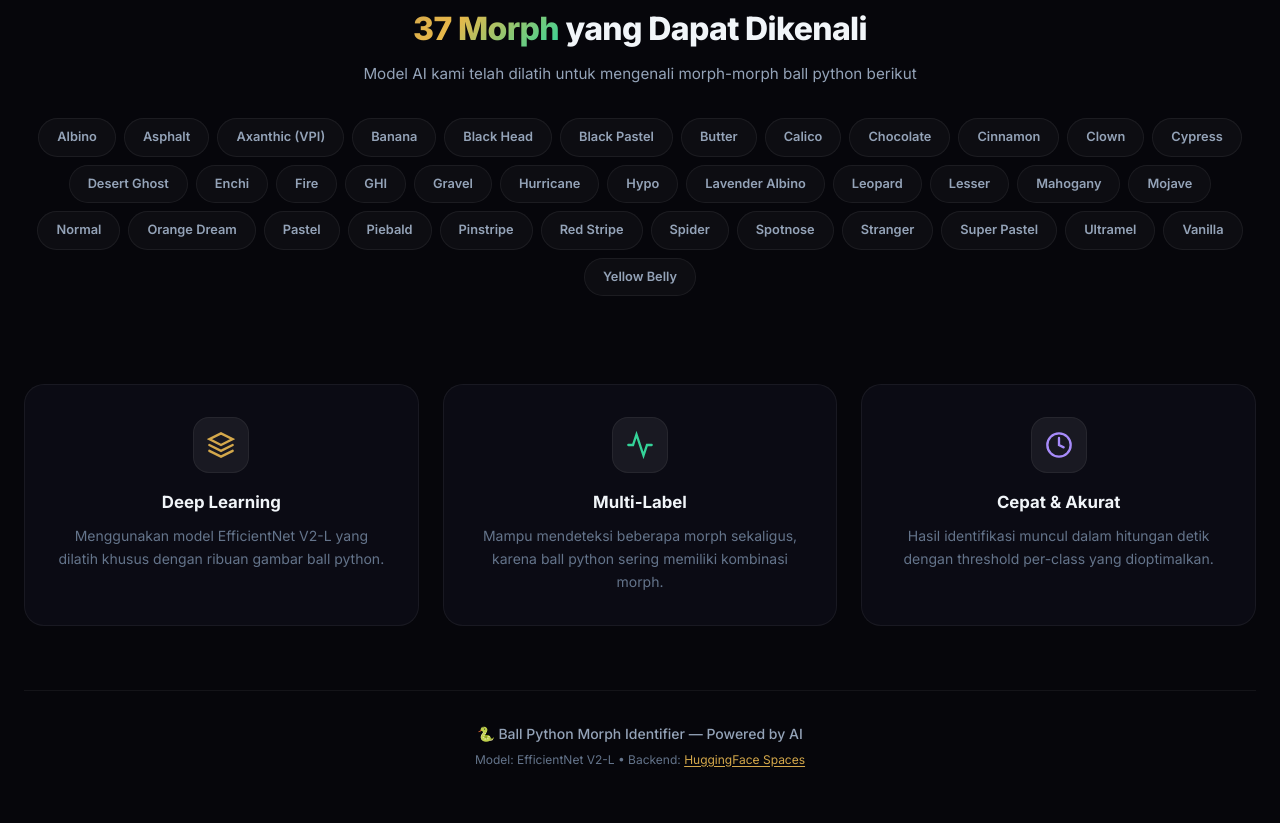
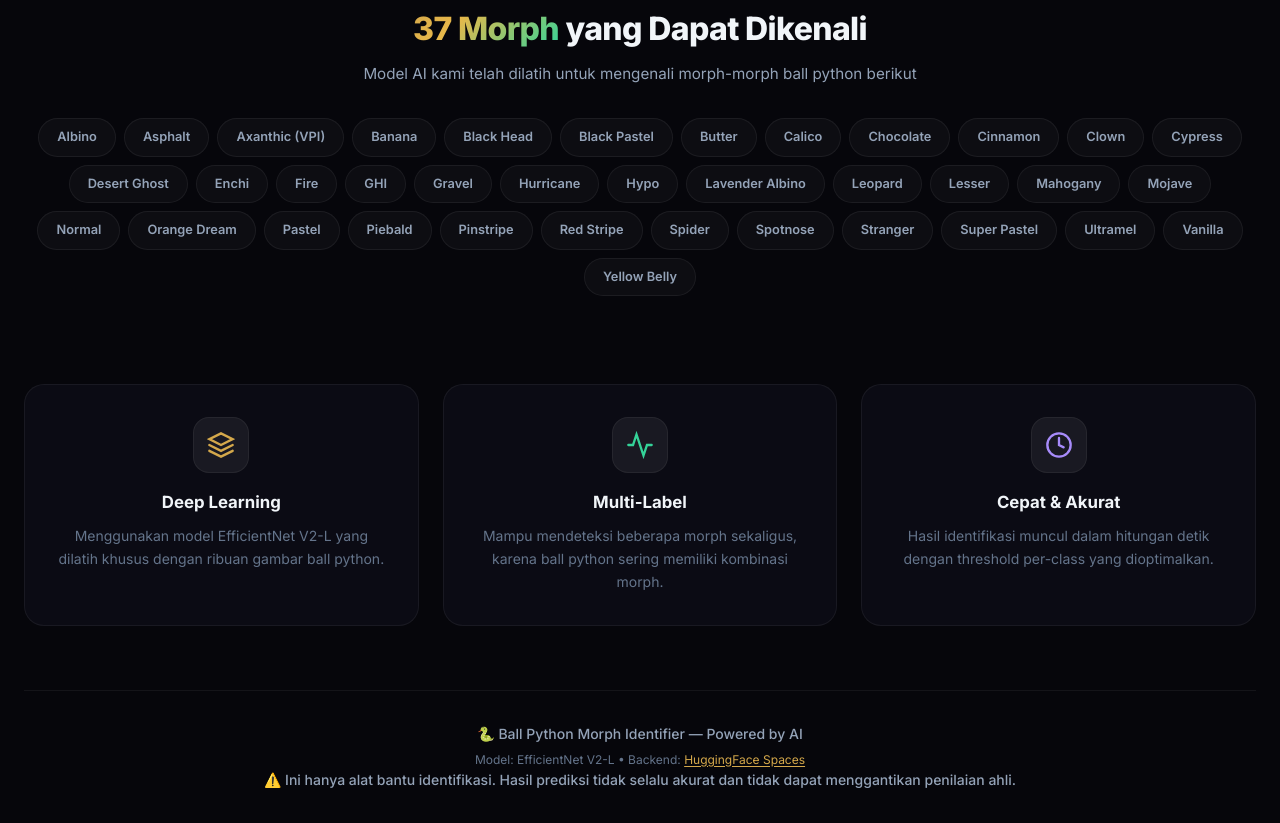
Before and after one commit to IhsanFikri/BP-Morph-Identifier, a plain HTML site: page index.html in a window 1280 px wide. Shown: the part 1201-2024 px from the top of the page. Before the commit the page ends 2002 px from the top, so only its background shows below. Drawn offline with Linux system fonts and the light colour scheme; no server answers; animation ran at ten frames a second.

Commit message:
feat: add identification disclaimer to footer

```diff
--- a/index.html
+++ b/index.html
@@ -247,6 +247,7 @@
             <div class="footer-content">
                 <p>🐍 Ball Python Morph Identifier &mdash; Powered by AI</p>
                 <p class="footer-sub">Model: EfficientNet V2-L &bull; Backend: <a href="https://huggingface.co/spaces/samfhy/ball-python-morph-identifier" target="_blank" rel="noopener">HuggingFace Spaces</a></p>
+                <p class="footer-disclaimer">⚠️ Ini hanya alat bantu identifikasi. Hasil prediksi tidak selalu akurat dan tidak dapat menggantikan penilaian ahli.</p>
             </div>
         </footer>
     </div>
```
